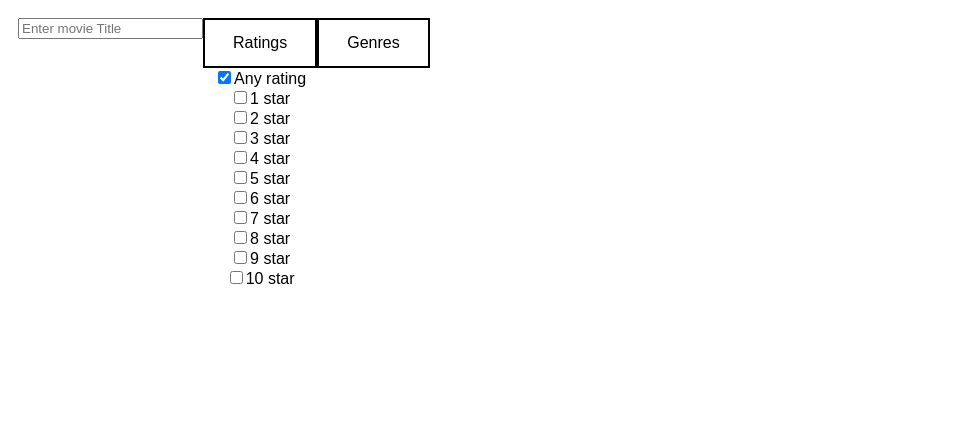
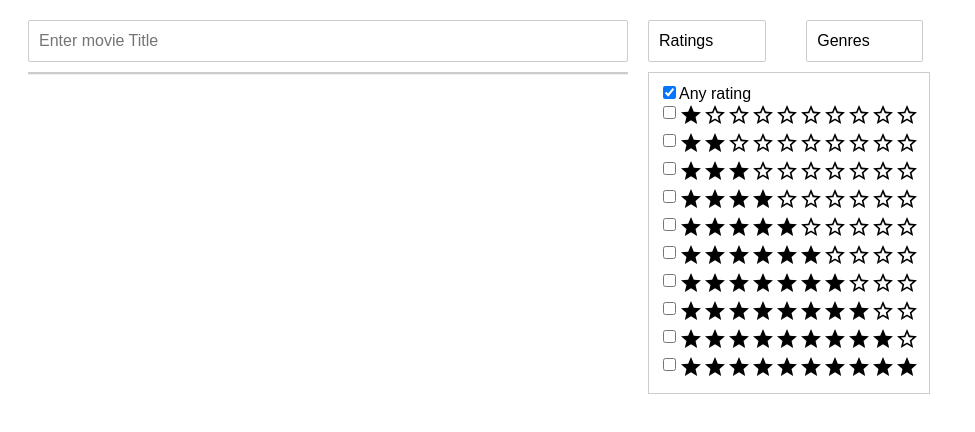
Before and after one commit to Ardad2/movie-search-bar, a React (Create React App) app: page / in a window 1280 px wide. Both pictures are taken after a click on the button "Ratings". Shown: the top 432 px of the page, without its empty margins (0-975 px from the left). Built offline with nearby package versions, Linux system fonts and the light colour scheme.

Commit message:
Finish off the filters.

```diff
--- a/package.json
+++ b/package.json
@@ -5,6 +5,10 @@
   "keywords": [],
   "main": "src/index.tsx",
   "dependencies": {
+    "@emotion/react": "^11.11.4",
+    "@emotion/styled": "^11.11.5",
+    "@mui/icons-material": "^5.15.20",
+    "@mui/material": "^5.15.20",
     "react": "^18.0.0",
     "react-bootstrap": "^2.10.3",
     "react-dom": "^18.0.0",
--- a/src/App.js
+++ b/src/App.js
@@ -2,7 +2,24 @@ import "./styles.css";
 import React, { useState } from "react";
 import { Form } from "react-bootstrap";
 
+import Box from "@mui/material/Box";
+import StarIcon from "@mui/icons-material/Star";
+import StarBorderIcon from "@mui/icons-material/StarBorder";
+
 export default function App() {
+  const starGenerate = (rating) => {
+    const totalStars = 10;
+    const activeStars = rating;
+
+    return (
+      <div>
+        {[...new Array(totalStars)].map((arr, index) => {
+          return index < activeStars ? <StarIcon /> : <StarBorderIcon />;
+        })}
+      </div>
+    );
+  };
+
   const [query, setQuery] = useState("");
   const [movies, setMovies] = useState([
     {
@@ -36,16 +53,16 @@ export default function App() {
   const [ratingsOpen, setRatingsOpen] = useState(false);
   const ratings = [
     { id: 0, label: "Any rating" },
-    { id: 1, label: "1 star" },
-    { id: 2, label: "2 star" },
-    { id: 3, label: "3 star" },
-    { id: 4, label: "4 star" },
-    { id: 5, label: "5 star" },
-    { id: 6, label: "6 star" },
-    { id: 7, label: "7 star" },
-    { id: 8, label: "8 star" },
-    { id: 9, label: "9 star" },
-    { id: 10, label: "10 star" },
+    { id: 1, label: "*.          *********" },
+    { id: 2, label: "*.          *********" },
+    { id: 3, label: "*.          *********" },
+    { id: 4, label: "*.          *********" },
+    { id: 5, label: "*.          *********" },
+    { id: 6, label: "*.          *********" },
+    { id: 7, label: "*.          *********" },
+    { id: 8, label: "*.          *********" },
+    { id: 9, label: "*.          *********" },
+    { id: 10, label: "*.          *********" },
   ];
 
   const [currentCategories, setCurrentCategories] = useState([0]);
@@ -68,47 +85,67 @@ export default function App() {
   categoriesMap.set("Thriller", 4);
 
   const dropDownShow = () => {
+    setCategoriesOpen(false);
     setRatingsOpen(!ratingsOpen);
   };
 
   const dropDownShowGenre = () => {
+    setRatingsOpen(false);
     setCategoriesOpen(!categoriesOpen);
   };
   const ratingChange = (event) => {
     const ratingID = parseInt(event.target.value);
     const choosen = event.target.checked;
 
-    setCurrentRatings(currentRatings.filter((id) => id != 0));
-
     if (choosen) {
-      setCurrentRatings([...currentRatings, ratingID]);
+      if (ratingID == 0) {
+        setCurrentRatings([...currentRatings.filter((id) => id == -1), 0]);
+      } else {
+        setCurrentRatings([
+          ...currentRatings.filter((id) => id !== 0),
+          ratingID,
+        ]);
+      }
     } else {
       setCurrentRatings(currentRatings.filter((id) => id !== ratingID));
     }
   };
 
   const genreChange = (event) => {
-    const courseId = parseInt(event.target.value);
+    const genreID = parseInt(event.target.value);
     const choosen = event.target.checked;
 
     if (choosen) {
-      setCurrentCategories([...currentCategories, courseId]);
+      if (genreID == 0) {
+        setCurrentCategories([
+          ...currentCategories.filter((id) => id == -1),
+          genreID,
+        ]);
       } else {
-      setCurrentCategories(currentCategories.filter((id) => id !== courseId));
+        setCurrentCategories([
+          ...currentCategories,
+          filter((id) => id !== genreID),
+          genreID,
+        ]);
+      }
+    } else {
+      setCurrentCategories(currentCategories.filter((id) => id !== genreID));
     }
   };
 
   return (
     <div className="App">
       <div className="Main">
-        <div className="searchBar">
-          <div className="moviesBar">
+        <div className="Search">
+          <div className="searchInput">
             <input
               placeholder="Enter movie Title"
               onChange={(event) => setQuery(event.target.value)}
             />
+            {/* Closing SearchInput */}
+          </div>
 
-            <div className="moviesList">
+          <div className="moviesDropDown">
             {movies
               .filter((movie) => {
                 if (query === "") {
@@ -121,24 +158,28 @@ export default function App() {
                   ) ||
                     currentCategories.includes(0))
                 ) {
-                    if (
-                      movie.title.toLowerCase().includes(query.toLowerCase())
-                    ) {
+                  if (movie.title.toLowerCase().includes(query.toLowerCase())) {
                     return movie;
                   }
                 }
               })
               .map((movie) => (
-                  <div key={movie.title}>
-                    <p>
-                      {movie.title}, {movie.rating}, {movie.category}
-                    </p>
+                <div className="movieItem" key={movie.title}>
+                  <div className="movieItemTitle">
+                    <p>{movie.title}</p>
+                    <p className="GreyText">{movie.category}</p>
+                  </div>
+                  {starGenerate(movie.rating)}
                 </div>
               ))}
           </div>
         </div>
+        {/* Closing Movies List */}
 
-          <div className="Ratings">
+        {/* Closing Movies Bar */}
+
+        <div className="FilterArea">
+          <div className="RatingArea">
             <button
               className="dropDownButton"
               type="button"
@@ -147,24 +188,32 @@ export default function App() {
             >
               Ratings
             </button>
+            <div class>
               {ratingsOpen && (
-              <div aria-labelledby="multiSelectDropdown">
+                <div
+                  aria-labelledby="multiSelectDropdown"
+                  className="filterDropDown"
+                >
                   {ratings.map((option) => (
+                    <div className="RatingCheckboxes">
                       <Form.Check
                         key={option.id}
                         type="checkbox"
                         id={`option_${option.id}`}
-                    label={option.label}
+                        label={option.id == 0 ? "Any rating" : ""}
                         checked={currentRatings.includes(option.id)}
                         onChange={ratingChange}
                         value={option.id}
                       />
+                      <div>{option.id == 0 ? "" : starGenerate(option.id)}</div>
+                    </div>
                   ))}
                 </div>
               )}
             </div>
+          </div>
 
-          <div className="Genres">
+          <div className="CategoryArea">
             <button
               className="dropDownButton"
               type="button"
@@ -174,7 +223,10 @@ export default function App() {
               Genres
             </button>
             {categoriesOpen && (
-              <div aria-labelledby="multiSelectDropdown">
+              <div
+                aria-labelledby="multiSelectDropdown"
+                className="filterDropDown"
+              >
                 {categories.map((option) => (
                   <Form.Check
                     key={option.id}
@@ -188,9 +240,12 @@ export default function App() {
                 ))}
               </div>
             )}
+            {/* Closing Genres */}
+            {/* Closing Main */}
           </div>
         </div>
       </div>
+      {/* Closing App */}
     </div>
   );
 }
--- a/src/styles.css
+++ b/src/styles.css
@@ -3,13 +3,119 @@
   text-align: center;
 }
 
+/*
+  display: block;
+  display: none;
+  background-color: #fff;
+  border: 1px solid #ccc;
+  box-sizing: border-box;
+  margin-top: -1px;
+  max-height: 200px;
+  overflow-y: auto;
+  position: absolute;
+  top: 100%;
+  width: 100%;
+  z-index: 1000;
+  -webkit-overflow-scrolling: touch;
+
+*/
+
+.Main {
+  display: flex;
+  gap: 20px;
+  margin: 20px;
+}
+
+.FilterArea {
+  display: flex;
+  gap: 3.125vw;
+  width: 25vw;
+}
+
+/*
+
+  display: block;
+  background-color: #fff;
+  border: 1px solid #ccc;
+  box-shadow: 0 1px 0 rgba(0, 0, 0, 0.06);
+  box-sizing: border-box;
+  margin-top: -1px;
+  text-align: left;
+  overflow-y: auto;
+  position: absolute;
+
+*/
+
+.filterDropDown {
+  position: absolute;
+  align-self: left;
+  background-color: #fff;
+  border: 1px solid #ccc;
+  width: full;
+  padding: 10px;
+  text-align: left;
+  margin-top: 10px;
+}
+
+.GreyText {
+  color: grey;
+}
+
+.moviesDropDown {
+  display: block;
+  background-color: #fff;
+  border: 1px solid #ccc;
+  box-shadow: 0 1px 0 rgba(0, 0, 0, 0.06);
+  box-sizing: border-box;
+  margin-top: 10px;
+  overflow-y: auto;
+  position: absolute;
+  top: 100%;
+  width: 100%;
+  z-index: 1000;
+}
+
+.RatingCheckboxes {
+  display: flex;
+}
+
+.movieItem:hover {
+  background-color: #f2f9fc;
+  color: #333;
+}
+
+.movieItem {
+  margin: 10px;
+  display: block;
+  text-align: left;
+}
+
+.movieItemTitle {
+  display: flex;
+  justify-content: space-between;
+}
+
+.searchInput {
+  width: vh;
+}
+
+.Search {
+  position: relative;
+  width: 75vh;
+  color: #333;
+  cursor: default;
+}
+
 .searchBar {
   display: flex;
   padding: 10px;
+  margin: 20px;
 }
 
 .moviesBar {
   position: relative;
+  color: #333;
+  cursor: default;
   display: inline-block;
 }
 
@@ -18,13 +124,65 @@
   display: inline-block;
 }
 
+/*
+
+  line-height: 1.5;
+  font-size: 1rem;
+  background-color: #fff;
+  border: 1px solid #ccc;
+  border-radius: 2px;
+  box-sizing: border-box;
+  cursor: default;
+  outline: none;
+  padding: 8px 52px 8px 10px;
+  transition: all 200ms ease;
+  width: 100%;
+
+
+*/
+
 .dropDownButton {
-  background-color: white;
-  color: black;
-  padding: 14px 28px;
-  font-size: 16px;
-  border: 2px solid black;
-  border-color: black;
+  line-height: 1.5;
+  font-size: 1rem;
+  background-color: #fff;
+  border: 1px solid #ccc;
+  border-radius: 2px;
+  box-sizing: border-box;
+  cursor: default;
+  outline: none;
+  padding: 8px 52px 8px 10px;
+  transition: all 200ms ease;
+  width: 100%;
 }
 .Main {
 }
+
+.searchInput input {
+  line-height: 1.5;
+  font-size: 1rem;
+  background-color: #fff;
+  border: 1px solid #ccc;
+  border-radius: 2px;
+  box-sizing: border-box;
+  cursor: default;
+  outline: none;
+  padding: 8px 52px 8px 10px;
+  transition: all 200ms ease;
+  width: 100%;
+}
+
+.moviesList {
+  display: block;
+  background-color: #fff;
+  border: 1px solid #ccc;
+  box-shadow: 0 1px 0 rgba(0, 0, 0, 0.06);
+  box-sizing: border-box;
+  margin-top: -1px;
+  max-height: 200px;
+  overflow-y: auto;
+  position: absolute;
+  top: 100%;
+  width: 100%;
+  z-index: 1000;
+  -webkit-overflow-scrolling: touch;
+}
```
Also changed, not shown: 2 other files (tests, documents, lock files or other folders). Lines whose indentation alone changed are shown as unchanged.
